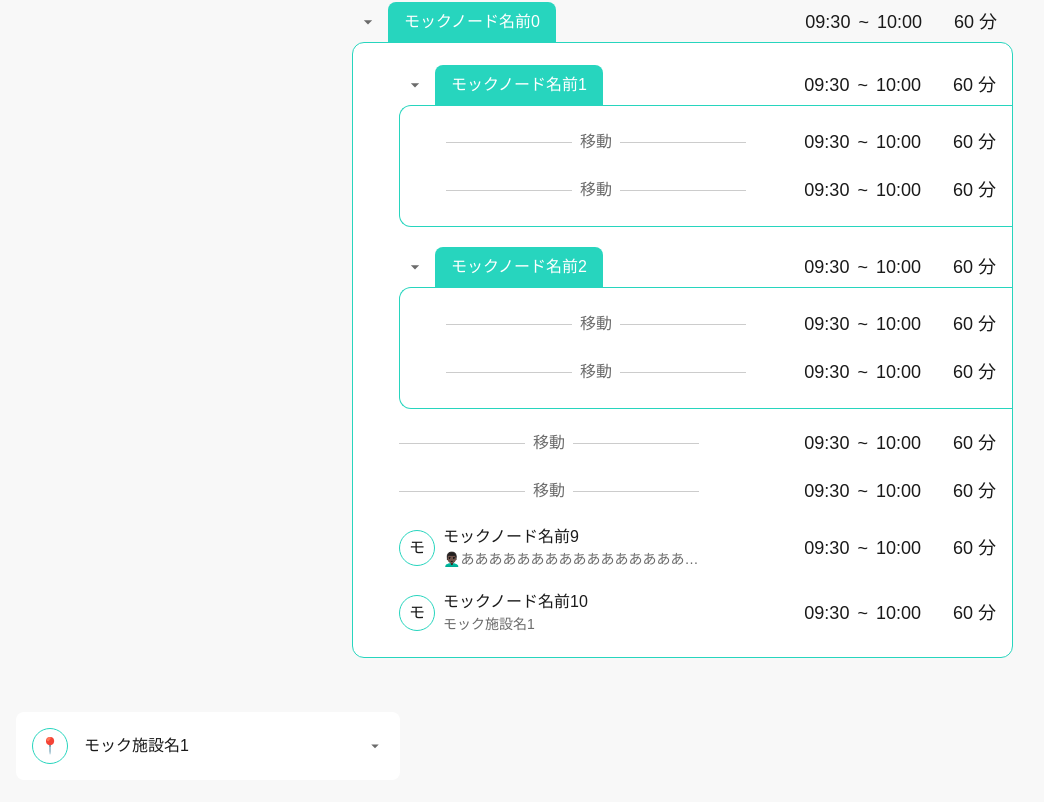
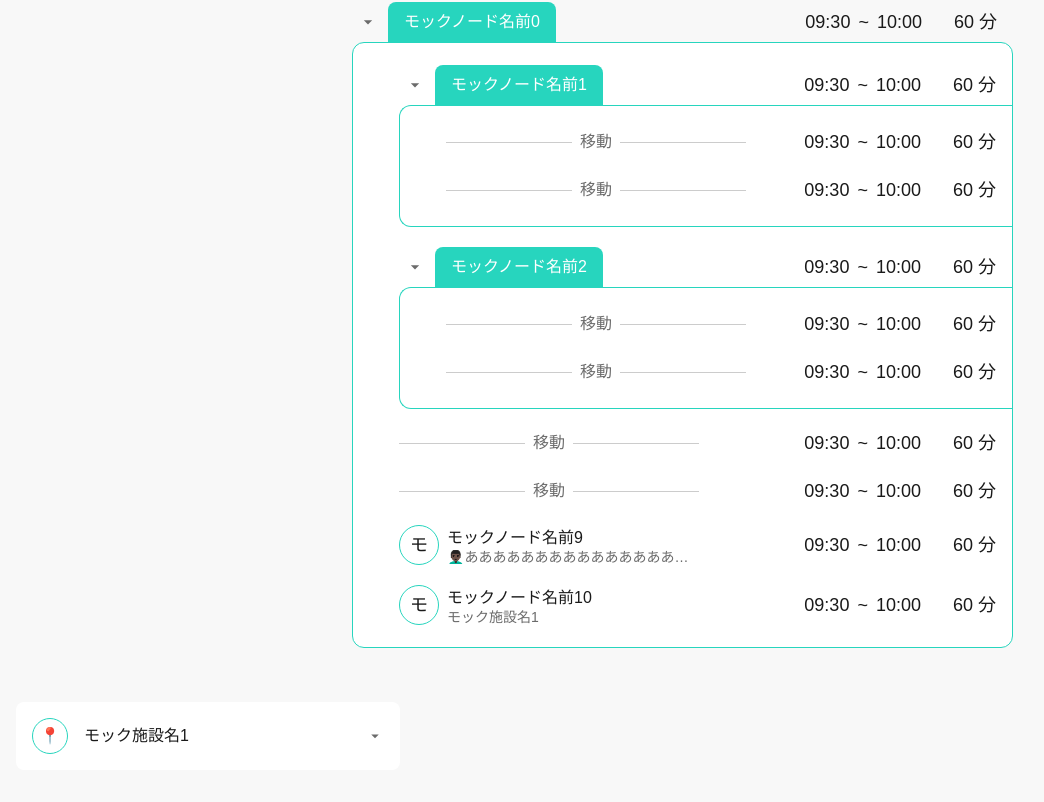
Before and after one commit to SOTA-swp/frontend, a Next.js app: page /dev in a window 1280 px wide. Shown: the part 1093-1895 px from the top of the page, without its empty margins (0-1044 px from the left). Built offline with nearby package versions, Linux system fonts and the light colour scheme.

Commit message:
💄 EmojiIconの大きさを定義

```diff
--- a/app/plans/_components/ProcessNode/LocationNode.tsx
+++ b/app/plans/_components/ProcessNode/LocationNode.tsx
@@ -26,7 +26,9 @@ function LocationNode({ id, locationId, name }: LocationNodeProps) {
       <div
         className={clsx("flex items-center gap-2 min-w-0", styles.content)}
         title={name}>
-        <EmojiIcon>{getFirstChar(name || location.title)}</EmojiIcon>
+        <EmojiIcon size={"lg"}>
+          {getFirstChar(name || location.title)}
+        </EmojiIcon>
         <div className="flex flex-col flex-1 min-w-0">
           <EditElement
             id={id}
@@ -49,7 +51,7 @@ function LocationNode({ id, locationId, name }: LocationNodeProps) {
             position="absolute"
             className="min-w-0"
           />
-          <p className="text-text-secondary text-[14px] truncate">
+          <p className="text-text-secondary text-[14px] truncate leading-none">
             {location.title}
           </p>
         </div>
--- a/components/EmojiIcon.tsx
+++ b/components/EmojiIcon.tsx
@@ -1,9 +1,10 @@
 import ComponentColor from "@/types/componentColor";
+import ComponentSizeType from "@/types/componentSize";
 import { cva, VariantProps } from "class-variance-authority";
 import React from "react";
 
 const emojiIconStyles = cva(
-  "flex shrink-0 items-center justify-center h-9 w-9 bg-paper border rounded-full select-none",
+  "flex shrink-0 items-center justify-center bg-paper border rounded-full select-none",
   {
     variants: {
       color: {
@@ -12,9 +13,17 @@ const emojiIconStyles = cva(
         accent: "border-accent",
         error: "border-error",
       } satisfies Record<ComponentColor, string>,
+      size: {
+        xs: "h-6 w-6 text-sm",
+        sm: "h-8 w-8 text-sm",
+        md: "h-9 w-9",
+        lg: "h-10 w-10 text-lg",
+        xl: "h-12 w-12 text-2xl",
+      } satisfies Record<ComponentSizeType, string>,
     },
     defaultVariants: {
       color: "primary",
+      size: "md",
     },
   }
 );
@@ -23,9 +32,9 @@ interface EmojiIconProps extends VariantProps<typeof emojiIconStyles> {
   children?: React.ReactNode;
 }
 
-function EmojiIcon({ color, children, ...props }: EmojiIconProps) {
+function EmojiIcon({ color, size, children, ...props }: EmojiIconProps) {
   return (
-    <div {...props} className={emojiIconStyles({ color })}>
+    <div {...props} className={emojiIconStyles({ color, size })}>
       {children}
     </div>
   );
```
